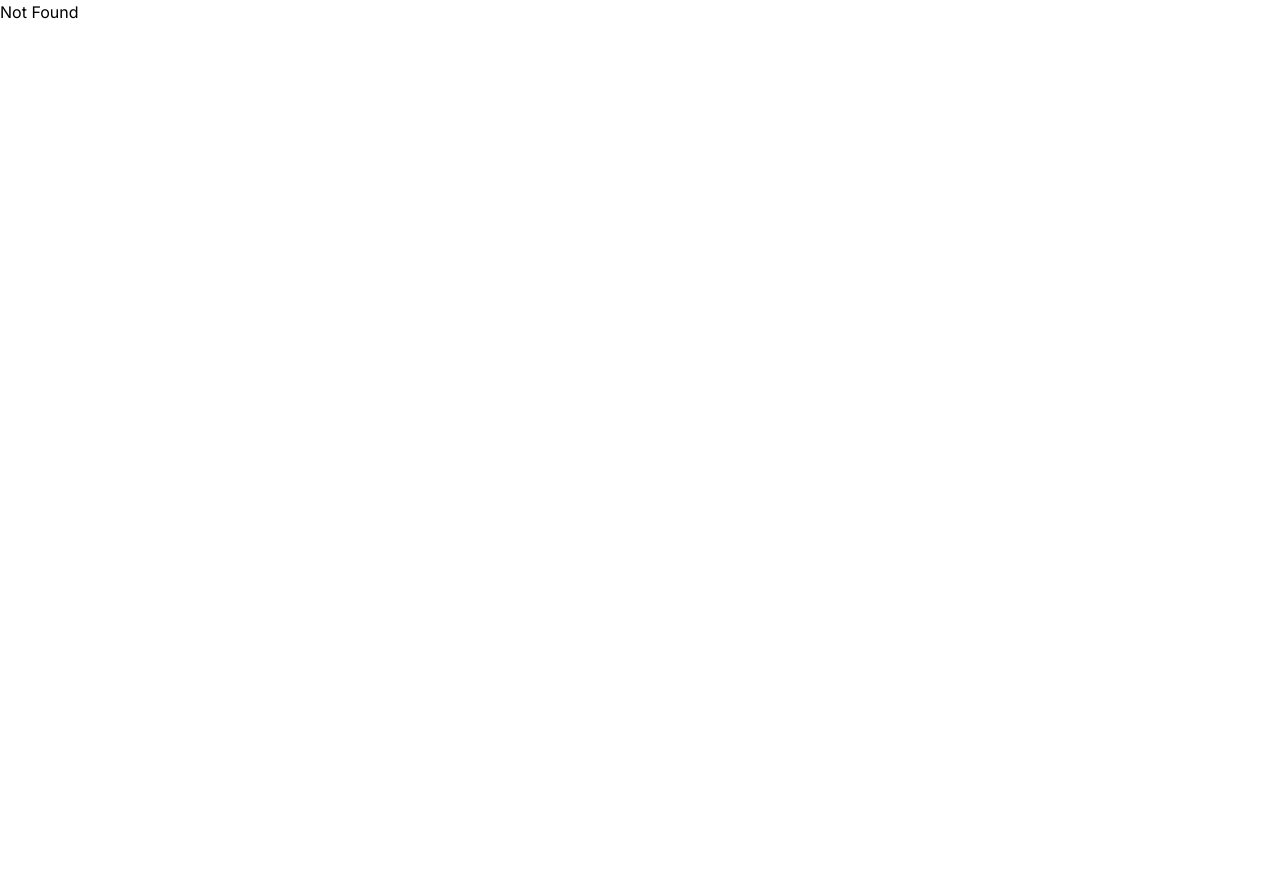
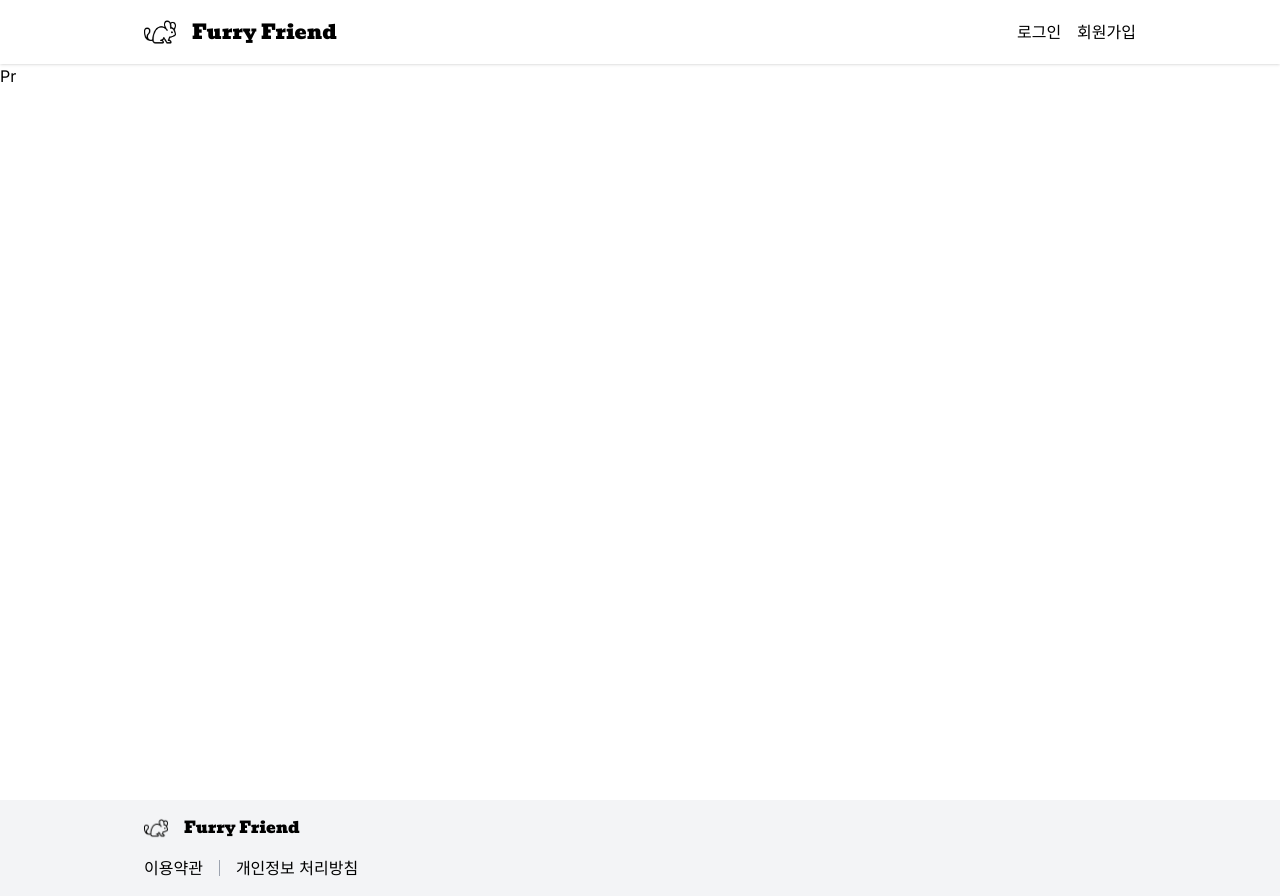
Before and after one commit to Team-Furry-Friend/furry-friend-frontend, a Next.js app: page /privacy in a window 1280 px wide. Before the commit this address had no page. Before the commit the page ends 800 px from the top, so only its background shows below. Built offline with nearby package versions, Linux system fonts and the light colour scheme.

Commit message:
add privacy and terms-of-service page

```diff
--- a/src/app/(main)/Footer.tsx
+++ /dev/null
@@ -1,5 +0,0 @@
-const Footer = () => {
-  return <footer>Footer</footer>;
-};
-
-export default Footer;
--- a/src/app/(main)/layout.tsx
+++ b/src/app/(main)/layout.tsx
@@ -1,6 +1,6 @@
 import { ReactNode } from 'react';
-import Header from '@/app/(main)/Header';
-import Footer from '@/app/(main)/Footer';
+import Header from '@/components/layouts/Header';
+import Footer from '@/components/layouts/Footer';
 
 const Layout = ({ children }: { children: ReactNode }) => {
   return (
--- /dev/null
+++ b/src/app/(main)/privacy/page.tsx
@@ -0,0 +1,5 @@
+const Page = () => {
+  return <div>Pr</div>;
+};
+
+export default Page;
--- /dev/null
+++ b/src/app/(main)/terms-of-service/page.tsx
@@ -0,0 +1,5 @@
+const Page = () => {
+  return <div>Terms</div>;
+};
+
+export default Page;
--- /dev/null
+++ b/src/components/layouts/Footer.tsx
@@ -0,0 +1,35 @@
+import Image from 'next/image';
+import { Bevan } from 'next/font/google';
+import Link from 'next/link';
+
+const font = Bevan({
+  weight: '400',
+  subsets: ['latin'],
+});
+
+const Footer = () => {
+  return (
+    <footer className='bg-gray-100'>
+      <div className='max-w-5xl mx-auto p-2 md:p-4 flex flex-col gap-4'>
+        <div className={`flex gap-4 items-center ${font.className}`}>
+          <Image
+            src='/icons/chinchilla.png'
+            alt='logo'
+            width={50}
+            height={50}
+            className='w-6'
+          />
+          <p className='block'>Furry Friend</p>
+        </div>
+
+        <div className='flex gap-4 items-center'>
+          <Link href={'/terms-of-service'}>이용약관</Link>
+          <div className='w-[1px] h-4 bg-gray-400' />
+          <Link href={'/privacy'}>개인정보 처리방침</Link>
+        </div>
+      </div>
+    </footer>
+  );
+};
+
+export default Footer;
```
Also changed, not shown: src/components/layouts/Header.tsx (renamed from src/app/(main)/Header.tsx).
